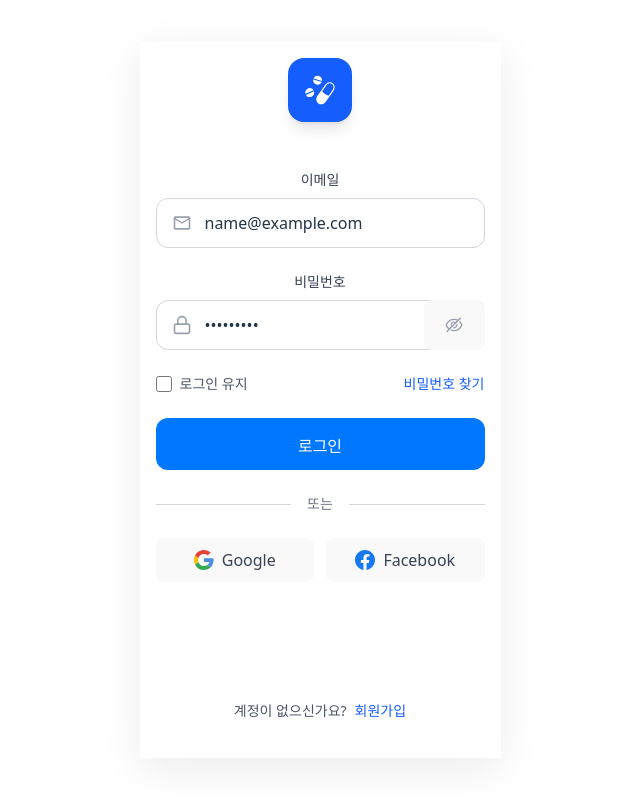
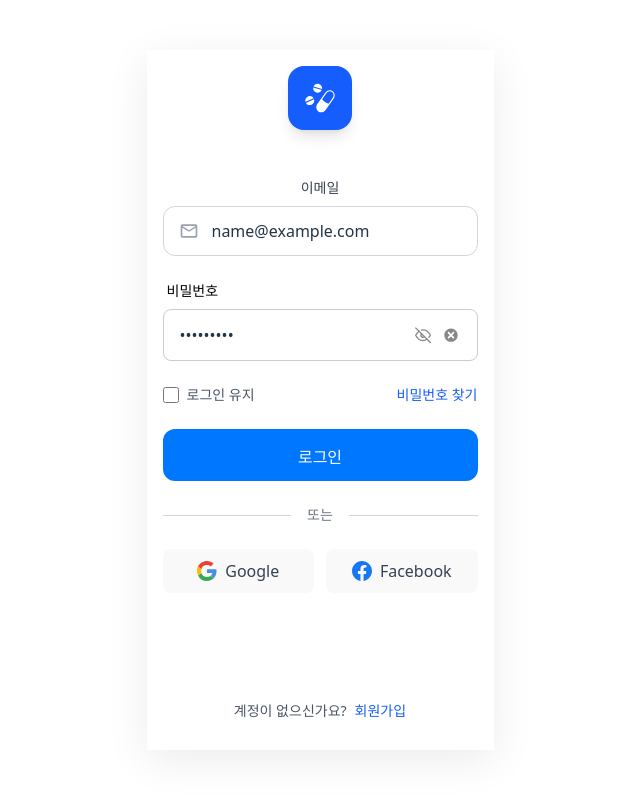
Before and after one commit to HYUNJUNEPARK/Care-Circle-Web, a React (Vite) app: page /login in a window 1280 px wide. Both pictures are taken after typing "name@example.com", "Sample123" into the empty fields and a click on the button "로그인". Shown: the whole page, without its empty margins (320-960 px from the left). Built offline with nearby package versions, Linux system fonts and the light colour scheme.

Commit message:
Feat:PasswordInput 추가

```diff
--- /dev/null
+++ b/src/components/inputs/PasswordInput.module.css
@@ -0,0 +1,74 @@
+.inputGroup {
+    display: flex;
+    flex-direction: column;
+}
+
+.label {
+    font-size: 14px;
+    margin-bottom: 0.5rem;
+    color: #000000;
+    text-align: left;
+    margin-left: 4px;
+}
+
+.inputGroupInner {
+    display: flex;
+    align-items: center;
+    position: relative; /* 버튼 위치 조정에 필요 */
+    border: 1px solid #ccc;
+    border-radius: 8px;
+}
+
+.clearBtn {
+    background: none;
+    border: none;
+    cursor: pointer;
+    padding: 0.3rem 0.5rem;
+    display: flex;
+    align-items: center;
+    position: absolute;
+    right: 8px;
+    top: 50%;
+    transform: translateY(-50%);
+    outline: none;
+}
+
+.clearBtn:focus {
+    outline: none;
+    box-shadow: none;
+}
+
+.inputTypeToggle {
+    flex: 1;
+    padding: 0px 66px 0px 16px; /* 오른쪽 패딩을 늘려 버튼 두 개 공간 확보 */
+    font-size: 1rem;
+    border: 1px solid var(--color-gray-3);
+    border-radius: 8px;
+    outline: none;
+    transition: border-color 0.2s;
+    height: 50px;
+}
+
+.inputTypeToggle:focus {
+    border-color: #3182ce;
+    box-shadow: 0 0 0 2px rgba(49, 130, 206, 0.3);
+}
+
+.eyeBtn {
+    background: none;
+    border: none;
+    cursor: pointer;
+    padding: 0.3rem 0.5rem;
+    display: flex;
+    align-items: center;
+    position: absolute;
+    right: 38px; /* eyeBtn 왼쪽에 위치 */
+    top: 50%;
+    transform: translateY(-50%);
+    outline: none;
+}
+
+.eyeBtn:focus {
+    outline: none;
+    box-shadow: none;
+}
--- /dev/null
+++ b/src/components/inputs/PasswordInput.tsx
@@ -0,0 +1,69 @@
+import React from "react";
+import styles from "./PasswordInput.module.css";
+import { FiEye, FiEyeOff } from "react-icons/fi";
+import { TiDelete } from "react-icons/ti";
+
+interface PasswordInputProps extends React.InputHTMLAttributes<HTMLInputElement> {
+    id: string;
+    label: string;
+    placeholder: string;
+    value: string;
+    onChange: (e: React.ChangeEvent<HTMLInputElement>) => void;
+    show?: boolean;
+    setShow?: React.Dispatch<React.SetStateAction<boolean>>;
+}
+
+function PasswordInput({
+    id,
+    label,
+    placeholder,
+    value,
+    onChange,
+    show,
+    setShow,
+    ...rest
+}: PasswordInputProps) {
+    return (
+        <div className={styles.inputGroup}>
+            <label htmlFor={id} className={styles.label}>{label}</label>
+            <div className={styles.inputGroupInner}>
+                <input
+                    id={id}
+                    type={show ? "text" : "password"}
+                    placeholder={placeholder}
+                    value={value}
+                    onChange={onChange}
+                    required
+                    className={styles.inputTypeToggle}
+                    autoCapitalize="off"
+                    autoComplete="off"
+                    spellCheck={false}
+                    {...rest}
+                />
+                {/* 비밀번호 표시/숨기기 버튼 */}
+                {value && setShow !== undefined && (
+                    <button
+                        type="button"
+                        onClick={() => setShow(prev => !prev)}
+                        className={styles.eyeBtn}
+                        tabIndex={-1}>
+                        {show ? <FiEye size={16} color="#888" /> : <FiEyeOff size={16} color="#888" />}
+                    </button>
+                )}
+                {/* 입력 지우기 */}
+                {value && (
+                    <button
+                        type="button"
+                        onClick={() => onChange({ target: { value: "" } } as React.ChangeEvent<HTMLInputElement>)}
+                        className={styles.clearBtn}
+                        tabIndex={-1}
+                    >
+                        <TiDelete size={20} color="#888" />
+                    </button>
+                )}
+            </div>
+        </div>
+    );
+}
+
+export default PasswordInput;
--- a/src/components/layouts/Footer.tsx
+++ b/src/components/layouts/Footer.tsx
@@ -21,8 +21,8 @@ function Footer({
 }
 
 const footerStyle: React.CSSProperties = {
-  paddingTop: 20,
-  paddingBottom: 20,
+  paddingTop: 12,
+  paddingBottom: 12,
 };
 
 export default Footer;
--- a/src/pages/login/Login.tsx
+++ b/src/pages/login/Login.tsx
@@ -7,7 +7,7 @@ import { MdOutlineMail } from "react-icons/md";
 import { FiLock } from "react-icons/fi";
 import { AiOutlineEyeInvisible } from "react-icons/ai";
 import Button from '../../components/buttons/Button';
-
+import PasswordInput from '../../components/inputs/PasswordInput';
 
 export default function Login() {
     const [email, setEmail] = useState('');
@@ -64,36 +64,15 @@ export default function Login() {
                     </div>
 
                     {/* 비밀번호 입력 */}
-                    <div>
-                        <label htmlFor="password" className="block text-sm font-medium text-gray-700 mb-2">
-                            비밀번호
-                        </label>
-                        <div className="relative">
-                            <div className="absolute inset-y-0 left-0 pl-4 flex items-center pointer-events-none">
-                                <FiLock className="h-5 w-5 text-gray-400" />
-                            </div>
-                            <input
-                                id="password"
-                                type={showPassword ? 'text' : 'password'}
-                                value={password}
-                                onChange={(e) => setPassword(e.target.value)}
-                                className="block w-full pl-12 pr-12 py-3 border border-gray-300 rounded-xl focus:ring-2 focus:ring-indigo-500 focus:border-transparent transition"
-                                placeholder="••••••••"
-                                required
-                            />
-                            <button
-                                type="button"
-                                onClick={() => setShowPassword(!showPassword)}
-                                className="absolute inset-y-0 right-0 pr-4 flex items-center"
-                            >
-                                {showPassword ? (
-                                    <AiOutlineEye className="h-5 w-5 text-gray-400 hover:text-gray-600" />
-                                ) : (
-                                    <AiOutlineEyeInvisible className="h-5 w-5 text-gray-400 hover:text-gray-600" />
-                                )}
-                            </button>
-                        </div>
-                    </div>
+                    <PasswordInput
+                        id="password"
+                        label={"비밀번호"}
+                        placeholder="••••••••"
+                        value={password}
+                        onChange={e => setPassword(e.target.value)}
+                        show={showPassword}
+                        setShow={setShowPassword}
+                    />
 
                     {/* 비밀번호 찾기 */}
                     <div className="flex items-center justify-between">
@@ -113,10 +92,7 @@ export default function Login() {
                     <Button
                         loading={isLoading}
                         loadingText='로그인 중'
-                        buttonText='로그인'
-                    >
-                        로그인
-                    </Button>
+                        buttonText='로그인' />
                 </form>
 
                 {/* 소셜 로그인 */}
```
